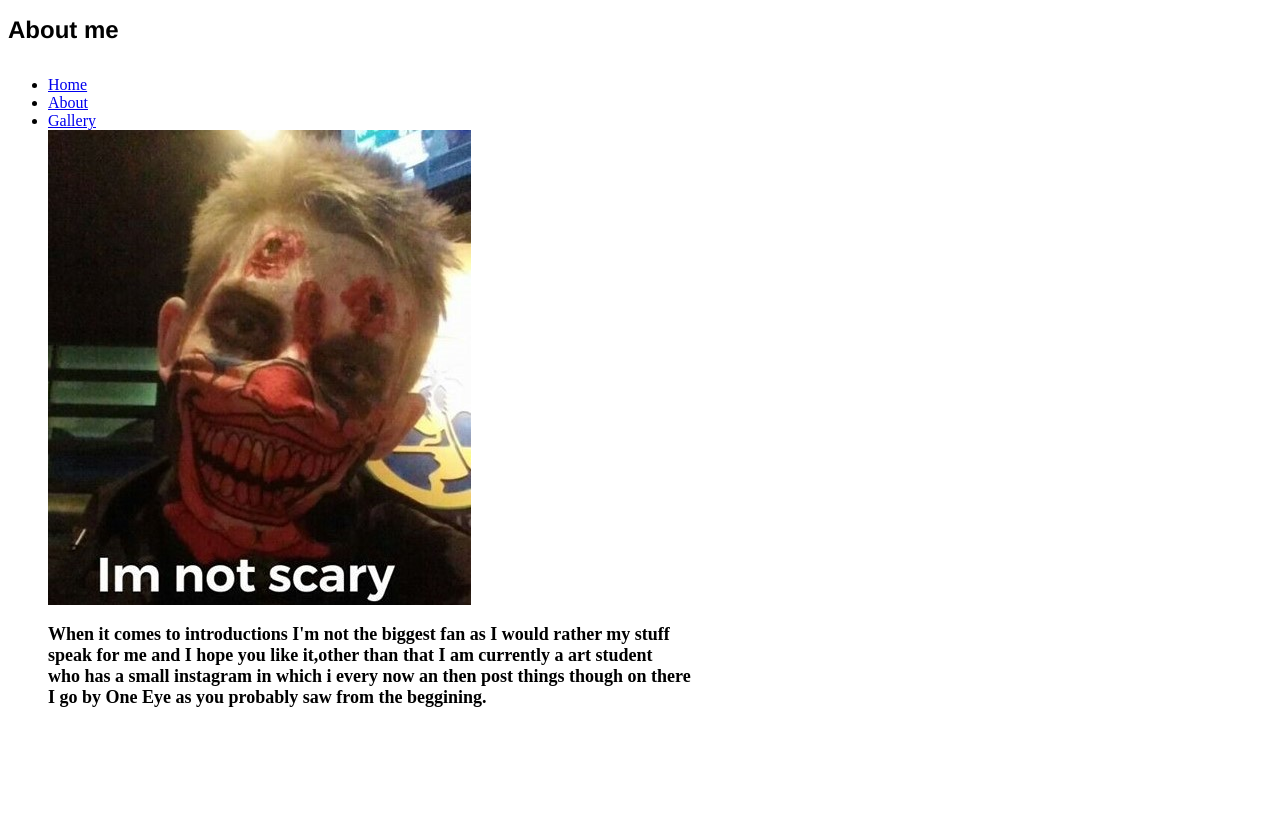
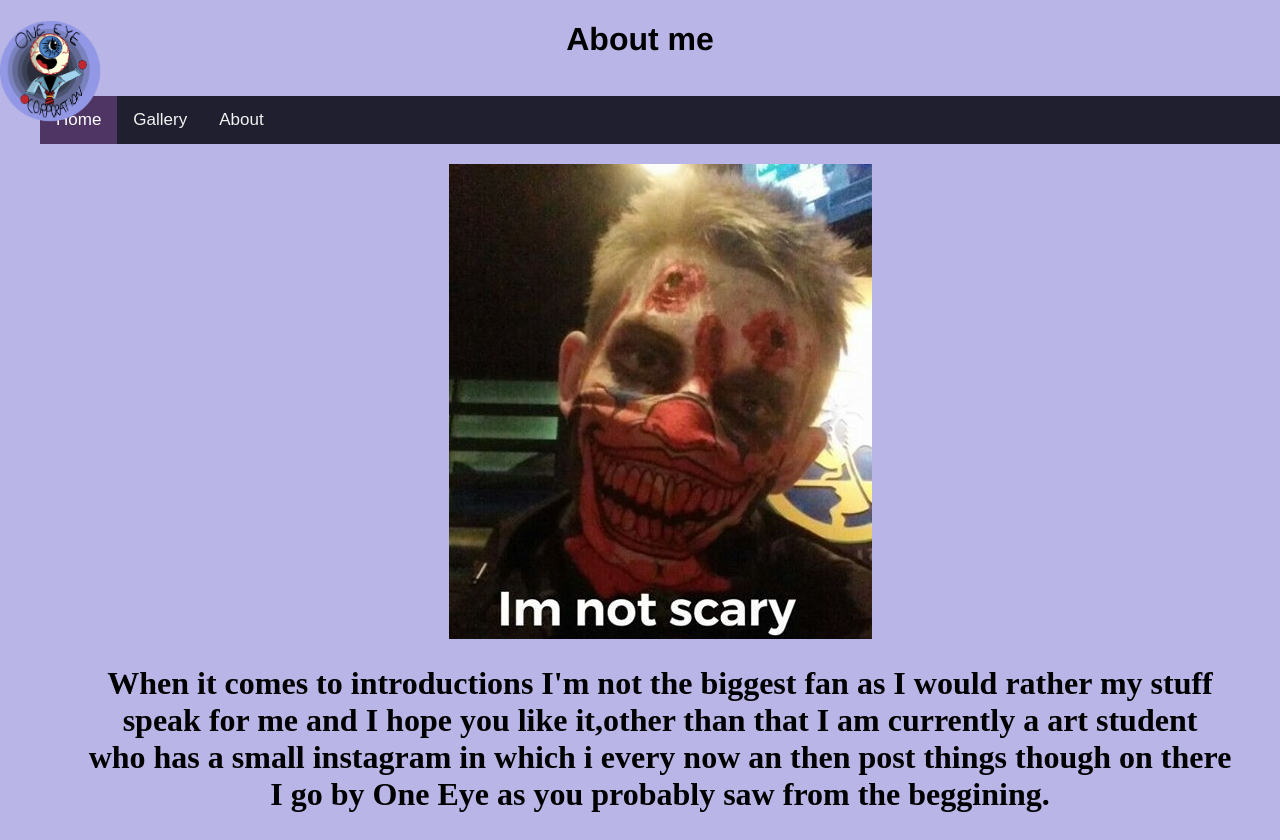
Before and after one commit to OneEyeCo/my-site, a plain HTML site: page about.html in a window 1280 px wide. Before the commit the page ends 800 px from the top, so only its background shows below. Drawn offline with Linux system fonts and the light colour scheme.

Commit message:
centered everything,changed background color of site and added a lot of css and a navbar

```diff
--- a/about.html
+++ b/about.html
@@ -1,26 +1,37 @@
 <!DOCTYPE html>
 <html lang="en">
 <head>
-    <title>About me</title>
+    <title class="title">About me</title>
 <link href="styles/style.css" rel="stylesheet">
 <link rel="shortcut icon" href="images/oec discord.png">
 </head>
 <body>
+ <div> <img src="images/oec discord.png" alt= "One Eye Logo" class="logo" height="100px" width="100px"> </div>
+
 <h1>About me</h1>
 <hr>
     <nav>
  <ul>
-    <li><a href="index.html">Home</a></li>
-    <li><a href="about.html">About</a></li>
-    <li><a href="gallery.html">Gallery</a></li>
-    <div class="profile picture"> <img src="images/about picture (2).jpg"> </div>
-    <h2>When it comes to introductions I'm not the biggest fan as I would rather my stuff<br>
+
+<div class="topnav">
+  <a class="active" href="index.html">Home</a>
+  <a href="gallery.html">Gallery</a>
+  <a href="about.html">About</a>
+</div>
+    <div > <img src="images/about picture (2).jpg" class="profile-picture"> </div>
+    <h2 class="about-paragraph">When it comes to introductions I'm not the biggest fan as I would rather my stuff<br>
         speak for me and I hope you like it,other than that I am currently a art student <br>
         who has a small instagram in which i every now an then post things though on there<br>
-        I go by One Eye as you probably saw from the beggining.
-    </h2>
+        I go by One Eye as you probably saw from the beggining.</h2>
 </ul>
+
 </nav>
+</head>
+<body>
+
+
+<div style="padding-left:16px">
+</div>
 
 
 </body>
--- a/styles/style.css
+++ b/styles/style.css
@@ -1,10 +1,18 @@
 .button {fill: purple;
     width: 200px,100px;
     background-color: purple;
-
-
 }
-
+.logo {position: fixed ;
+padding-right: 10px;
+padding-top: 0px;
+padding-bottom:10px;
+}
+.about-paragraph {
+    text-align: center;
+    margin-left: auto;
+margin-right: auto;
+font-size: 24pt;
+}
 
 hr {color: purple;
 stroke: purple ;
@@ -14,12 +22,14 @@ border: 5px;
 
 h1 {
     font-family: 'Franklin Gothic Medium', 'Arial Narrow', Arial, sans-serif;
-    font-size: x-large;
+    font-size: 24pt;
+    text-align: center;
 }
 
 h3 {
     font-family: 'Times New Roman', Times, serif;
-    font-size: large;
+    font-size:20px ;
+    text-align: center;
 
 }
 h2 {
@@ -27,9 +37,40 @@ h2 {
     font-family: 'Times New Roman', Times, serif;
     font-size: large;
 }
+.profile-picture {
+    align-content: center;
+position: relative ;
+display: block;
+margin-left: auto;
+margin-right: auto;
+padding-top: 20px;
+}
+body {background-color: #B9B5E6;}
+body {
+  margin: 0;
+  font-family: Arial, Helvetica, sans-serif;
+}
 
-img {
-    border:purple;
-    stroke-width: 4px;
-    stroke: purple;
+.topnav {
+  overflow: hidden;
+  background-color: rgb(32, 31, 48);
 }
+
+.topnav a {
+  float: left;
+  color: #f2f2f2;
+  text-align: center;
+  padding: 14px 16px;
+  text-decoration: none;
+  font-size: 17px;
+}
+
+.topnav a:hover {
+  background-color: rgb(211, 172, 255);
+  color: black;
+}
+
+.topnav a.active {
+  background-color: rgb(79, 53, 100);
+  color: white;
+}
```
Also changed, not shown: gallery.html (+7 -4 lines), index.html (+5 -3 lines).
